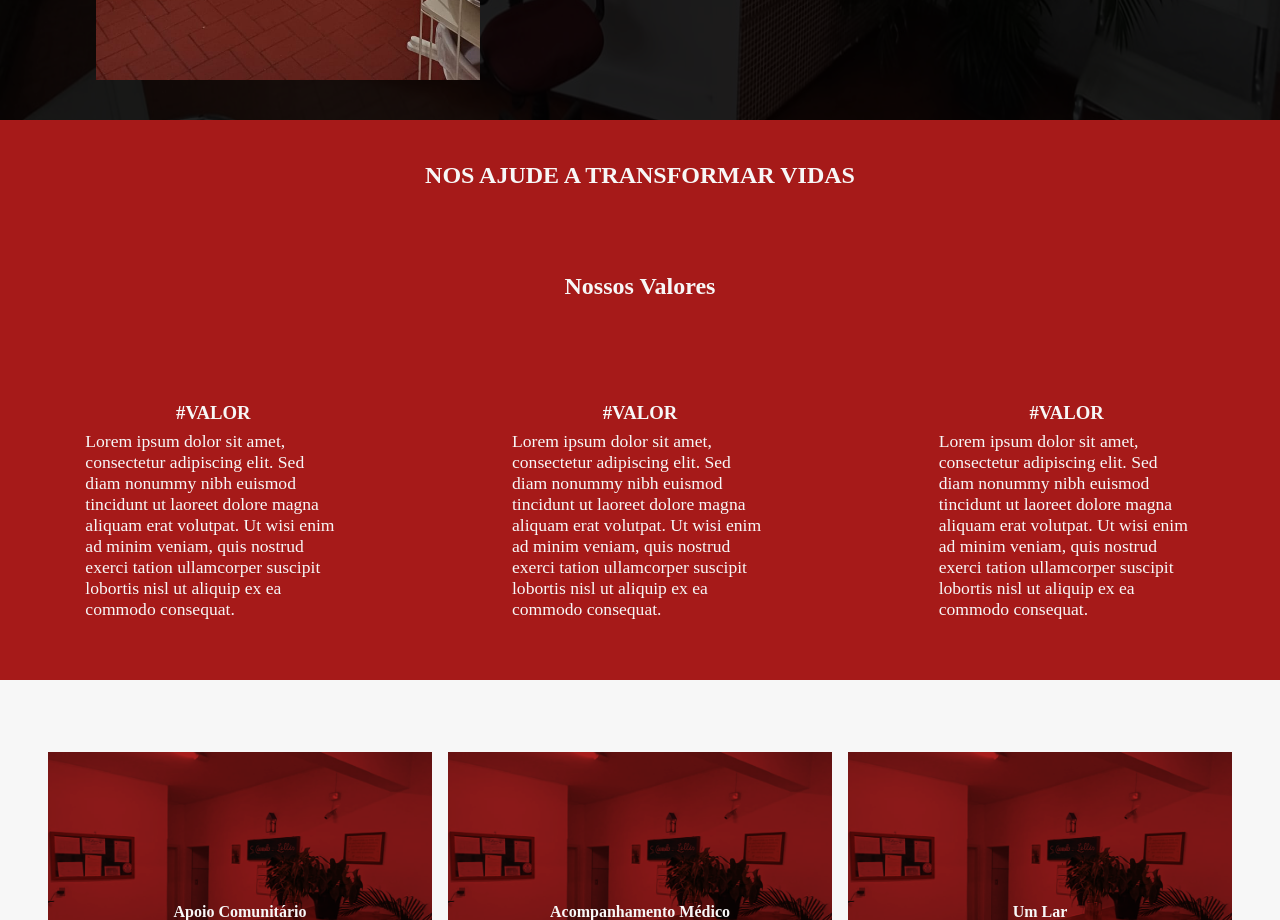
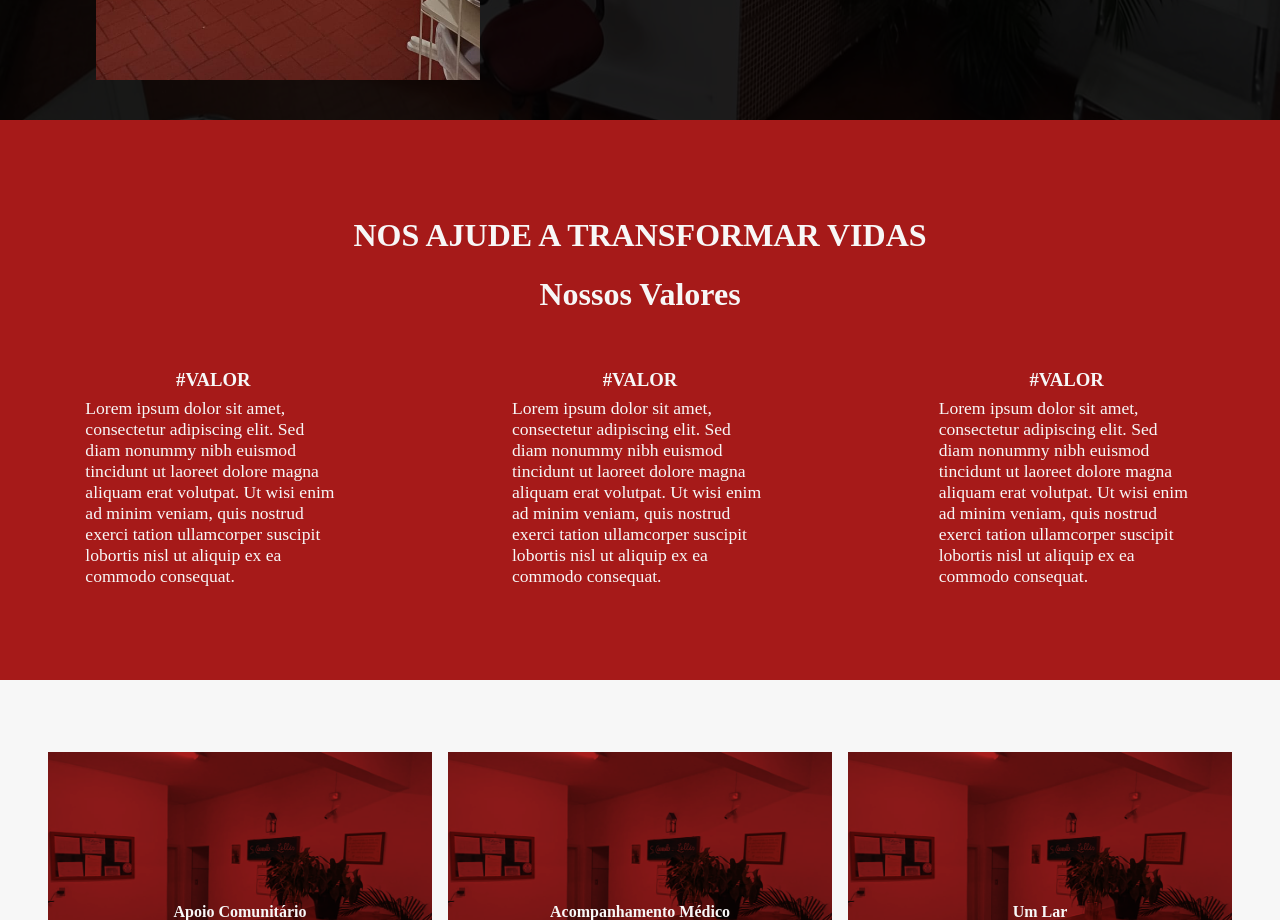
Before and after one commit to MathewsBaio/projeto-sao-camillo-lelis, a React (Create React App) app in the folder projeto-sao-camillo-lelis/: page / in a window 1280 px wide. Shown: the part 1240-2160 px from the top of the page. Built offline with nearby package versions, Linux system fonts and the light colour scheme.

Commit message:
Correção: ajustes no espaçamento no componente nossos valores

```diff
--- a/projeto-sao-camillo-lelis/src/components/valores/NossosValores.js
+++ b/projeto-sao-camillo-lelis/src/components/valores/NossosValores.js
@@ -1,8 +1,11 @@
 export default function NossosValores() {
   return (
-    <div className="container-valores">
-      <h2>NOS AJUDE A TRANSFORMAR VIDAS</h2>
-      <h2>Nossos Valores</h2>
+    <div className="container-nossos-valores">
+      <div className="valores-titles">
+        <h1>NOS AJUDE A TRANSFORMAR VIDAS</h1>
+        <h1>Nossos Valores</h1>
+      </div>
+
       <div className="valores">
         <div className="valor">
           <h3>#VALOR</h3>
--- a/projeto-sao-camillo-lelis/src/styles/styles.css
+++ b/projeto-sao-camillo-lelis/src/styles/styles.css
@@ -174,19 +174,20 @@ body {
   margin-left: 10px;
 }
 
-.container-valores {
+.container-nossos-valores {
   display: flex;
   flex-direction: column;
   align-items: center;
-  justify-content: space-around;
+  justify-content: center;
+  gap: 1rem;
   width: 100vw;
   height: 70vh;
   background-color: #a61a19;
   color: #f7f7f7;
 }
 
-.container-valores > h2 {
-  margin: 0;
+.valores-titles {
+  text-align: center;
 }
 
 .valores {
```
